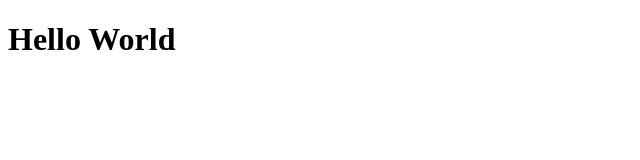
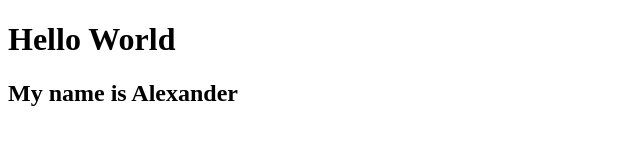
Before and after one commit to AlexanderELucas/flex-example, a plain HTML site: page index.html in a window 1280 px wide. Shown: the whole page, without its empty margins (0-640 px from the left). Drawn offline with Linux system fonts and the light colour scheme.

Commit message:
added information

```diff
--- a/index.html
+++ b/index.html
@@ -8,5 +8,6 @@
 </head>
 <body>
     <h1>Hello World</h1>
+    <h2>My name is Alexander</h2>
 </body>
 </html>
```
